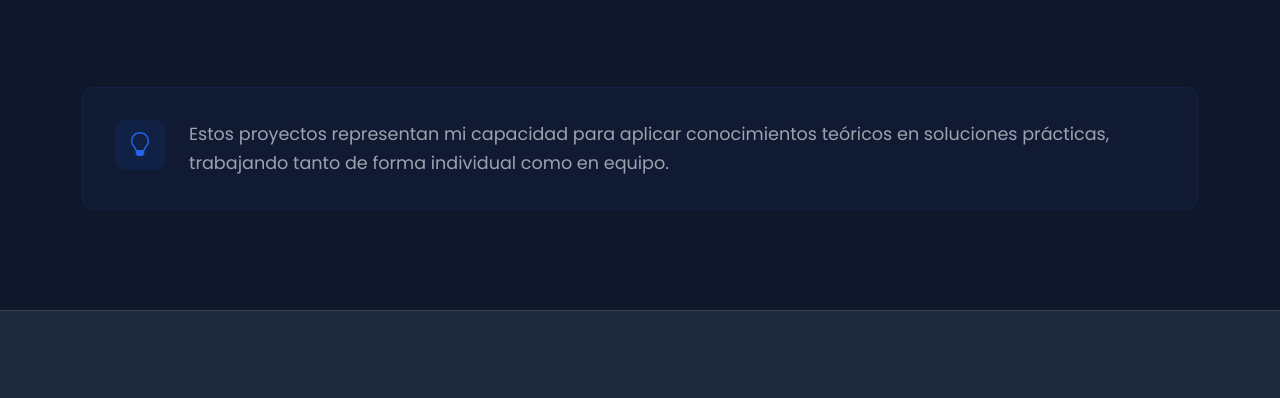
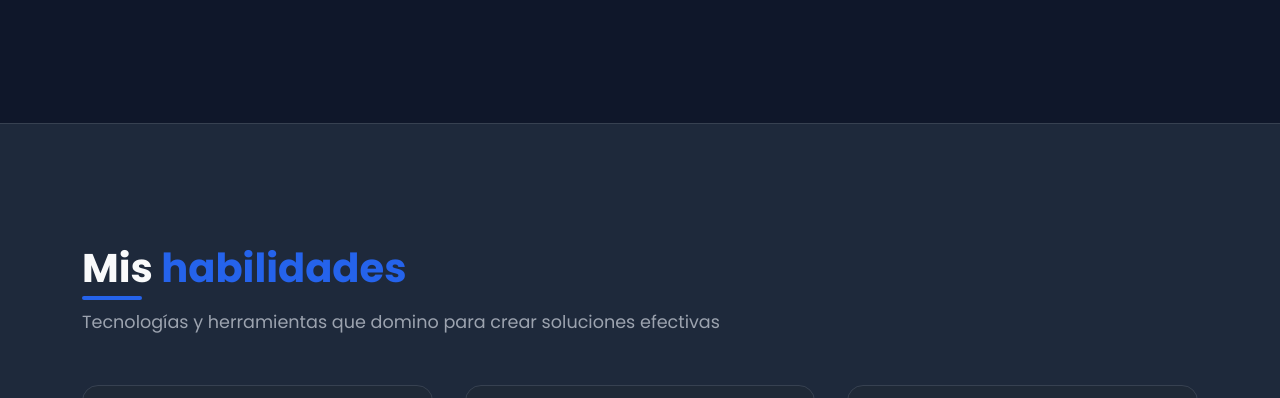
Before and after one commit to Antonio-Riveros/Antonio-Riveros.github.io, a plain HTML site: page index.html in a window 1280 px wide. Shown: the part 4574-4972 px from the top of the page. Drawn offline with nearby package versions, Linux system fonts and the light colour scheme.

Commit message:
eliminacion de informacion debajo de proyectos universitarios

```diff
--- a/index.html
+++ b/index.html
@@ -365,12 +365,7 @@
       </div>
     </div>
 
-    <div class="academic-notes">
-      <div class="note-icon">
-        <i class="bi bi-lightbulb"></i>
-      </div>
-      <p>Estos proyectos representan mi capacidad para aplicar conocimientos teóricos en soluciones prácticas, trabajando tanto de forma individual como en equipo.</p>
-    </div>
+
   </div>
 </section>
   <!-- Sección Habilidades -->
```
